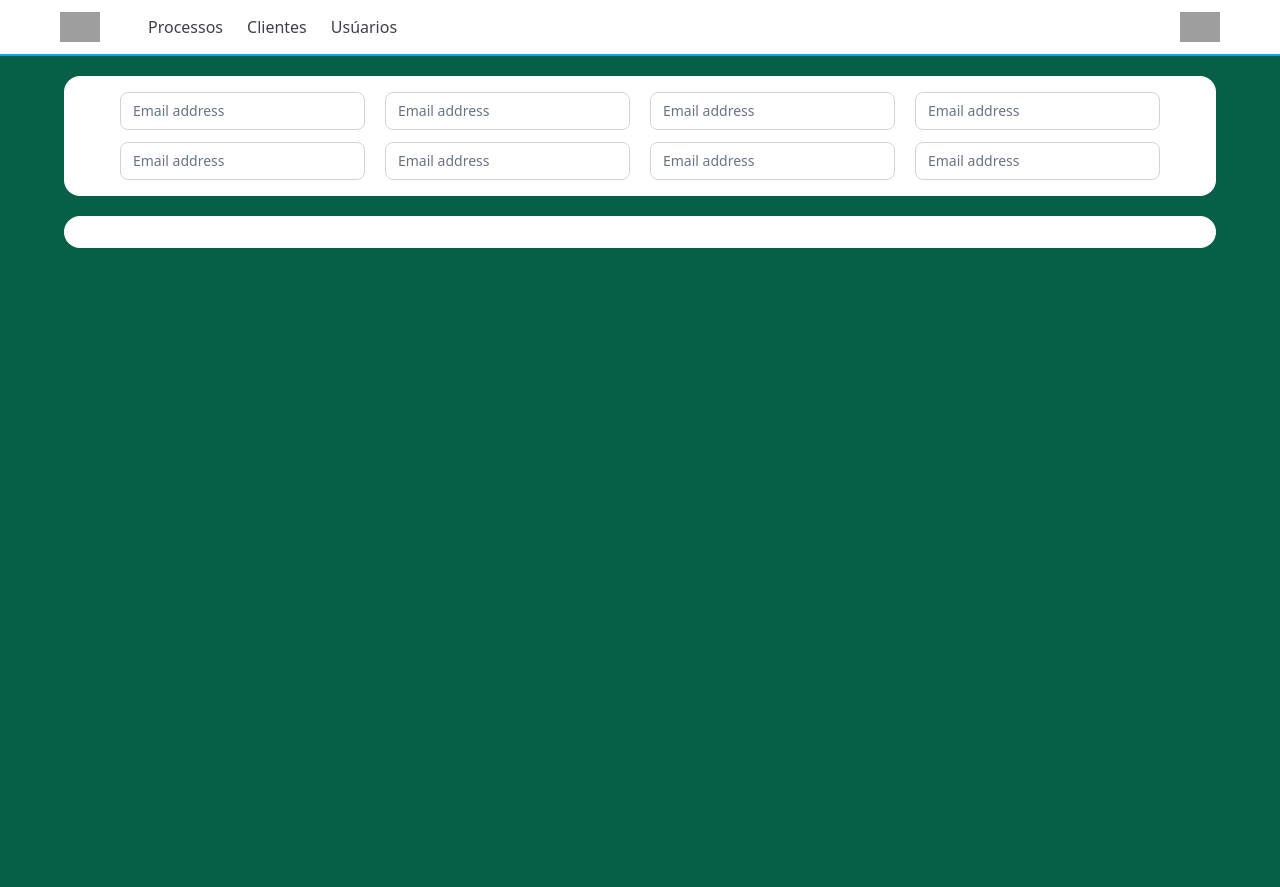
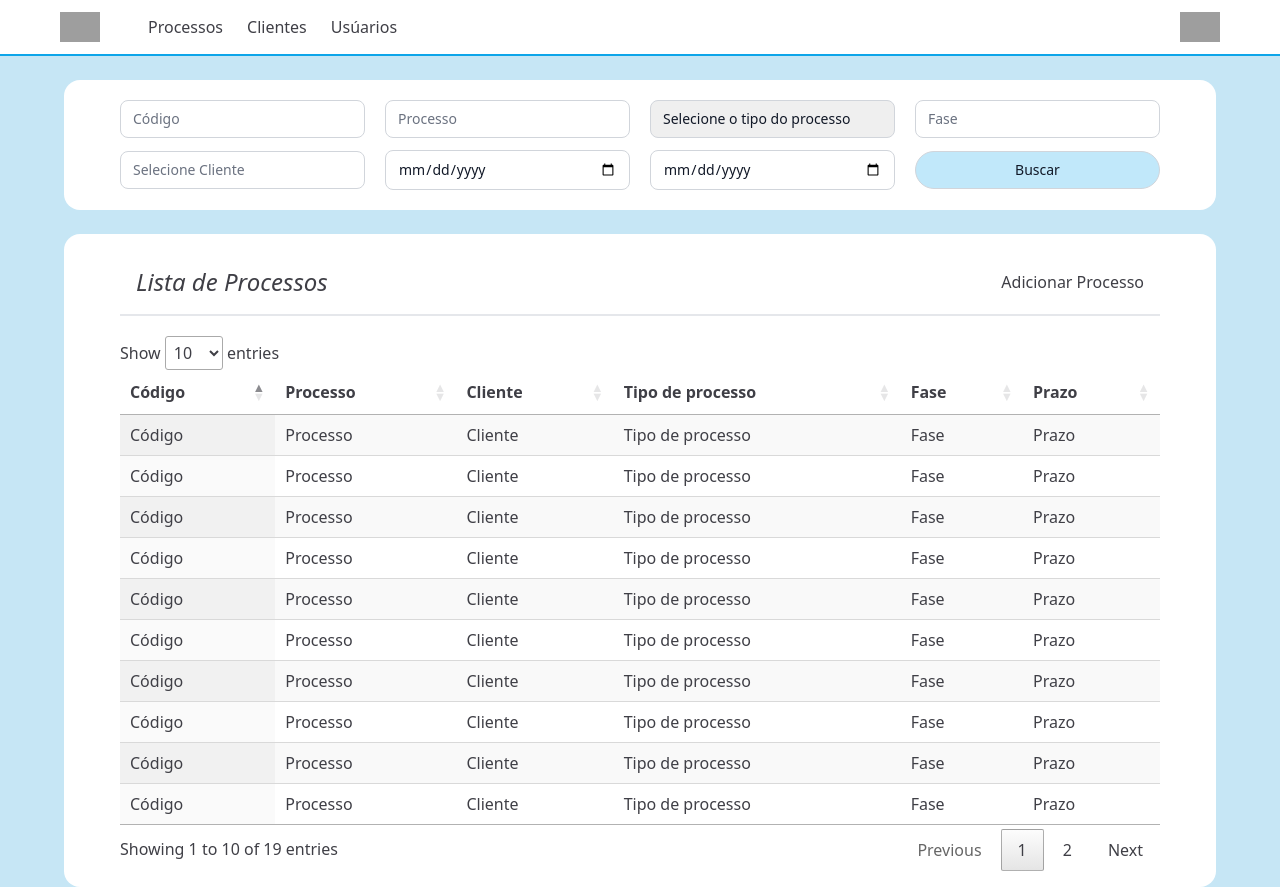
Before and after one commit to KyllderRocha/StartLaw, a PHP site: page / in a window 1280 px wide. Before the commit the page ends 248 px from the top, so only its background shows below. Run offline with PHP 8.4, Linux system fonts and the light colour scheme; some libraries are stand-ins or nearby versions; grey boxes are pictures that could not be loaded.

Commit message:
finalizando a primeira tela

```diff
--- a/index.php
+++ b/index.php
@@ -2,11 +2,15 @@
 <html lang="en">
 <head>
     <meta charset="UTF-8">
-    <meta http-equiv="X-UA-Compatible" content="IE=edge">
     <meta name="viewport" content="width=device-width, initial-scale=1.0">
     <title>Processos</title>
+    <script src="https://cdn.tailwindcss.com"></script>
+    <script src="https://code.jquery.com/jquery-3.6.0.min.js"></script>
+    <link rel="stylesheet" type="text/css" href="https://cdn.datatables.net/1.12.0/css/jquery.dataTables.css">
+    <script type="text/javascript" charset="utf8" src="https://cdn.datatables.net/1.12.0/js/jquery.dataTables.js"></script>
+
 </head>
-    <body class='bg-[#96D5F3]'>
+    <body class='bg-[#c6e6f5] min-h-screen h-fit text-zinc-700'>
 
     <?php
         include('./src/views/indexProcessos.php')
--- a/src/views/indexProcessos.php
+++ b/src/views/indexProcessos.php
@@ -2,72 +2,248 @@
 
 <?php
     include('menu.php')
+    // include('./src/scripts/processo.js')
 ?>
+
+<script src="./src/scripts/processo.js"></script>
     <!-- Processo Index -->
-<div class="bg-emerald-800 w-screen absolute flex flex-col h-full">
+<div class="w-screen relative flex flex-col h-[94.1%]">
     <!--Filtro -->
-    <div class="bg-[#FFFFFF] mx-16 my-5 relative rounded-2xl px-14 py-4">
+    <div class="bg-[#FFFFFF] mx-16 my-6 relative rounded-2xl px-14 py-5">
         <form class="grid grid-cols-4 gap-x-5 gap-y-3" action="#" method="POST">
             <div class="flex items-center">
-                <label for="email-address" class="sr-only">Email address</label>
-                <input id="email-address" name="email" type="email" autocomplete="email" required
+                <label for="codigo" class="sr-only">Código</label>
+                <input id="codigo" name="codigo" type="email" autocomplete="codigo"
                 class="grow appearance-none relative block px-3 py-2 border border-gray-300 placeholder-gray-500
                     text-gray-900 rounded-lg focus:outline-none focus:ring-indigo-500 focus:border-indigo-500 focus:z-10 sm:text-sm"
-                    placeholder="Email address">
+                    placeholder="Código">
             </div>
             <div class="flex items-center">
-                <label for="email-address" class="sr-only">Email address</label>
-                <input id="email-address" name="email" type="email" autocomplete="email" required
+                <label for="processo" class="sr-only">Processo</label>
+                <input id="processo" name="processo" type="text" autocomplete="processo"
                 class="grow appearance-none relative block px-3 py-2 border border-gray-300 placeholder-gray-500
                     text-gray-900 rounded-lg focus:outline-none focus:ring-indigo-500 focus:border-indigo-500 focus:z-10 sm:text-sm"
-                    placeholder="Email address">
+                    placeholder="Processo">
             </div>
             <div class="flex items-center">
-                <label for="email-address" class="sr-only">Email address</label>
-                <input id="email-address" name="email" type="email" autocomplete="email" required
+                <label for="tipoProcesso" class="sr-only">Selecione o tipo do processo</label>
+                <select id="tipoProcesso" name="tipoProcesso" autocomplete="tipoProcesso"
                 class="grow appearance-none relative block px-3 py-2 border border-gray-300 placeholder-gray-500
                     text-gray-900 rounded-lg focus:outline-none focus:ring-indigo-500 focus:border-indigo-500 focus:z-10 sm:text-sm"
-                    placeholder="Email address">
+                    placeholder="Selecione o tipo do processo">
+                    <option value="">Selecione o tipo do processo</option>
+                </select>
             </div>
             <div class="flex items-center">
-                <label for="email-address" class="sr-only">Email address</label>
-                <input id="email-address" name="email" type="email" autocomplete="email" required
+                <label for="fase" class="sr-only">Fase</label>
+                <input id="fase" name="fase" type="text" autocomplete="fase"
                 class="grow appearance-none relative block px-3 py-2 border border-gray-300 placeholder-gray-500
                     text-gray-900 rounded-lg focus:outline-none focus:ring-indigo-500 focus:border-indigo-500 focus:z-10 sm:text-sm"
-                    placeholder="Email address">
+                    placeholder="Fase">
             </div>
             <div class="flex items-center">
-                <label for="email-address" class="sr-only">Email address</label>
-                <input id="email-address" name="email" type="email" autocomplete="email" required
+                <label for="cliente" class="sr-only">Selecione Cliente</label>
+                <input id="cliente" name="cliente" autocomplete="cliente"
                 class="grow appearance-none relative block px-3 py-2 border border-gray-300 placeholder-gray-500
                     text-gray-900 rounded-lg focus:outline-none focus:ring-indigo-500 focus:border-indigo-500 focus:z-10 sm:text-sm"
-                    placeholder="Email address">
+                    placeholder="Selecione Cliente">
             </div>
             <div class="flex items-center">
-                <label for="email-address" class="sr-only">Email address</label>
-                <input id="email-address" name="email" type="email" autocomplete="email" required
+                <label for="dataInicio" class="sr-only">Data de Início</label>
+                <input id="dataInicio" name="dataInicio" type="date" autocomplete="dataInicio"
                 class="grow appearance-none relative block px-3 py-2 border border-gray-300 placeholder-gray-500
                     text-gray-900 rounded-lg focus:outline-none focus:ring-indigo-500 focus:border-indigo-500 focus:z-10 sm:text-sm"
-                    placeholder="Email address">
+                    placeholder="dataInicio">
             </div>
             <div class="flex items-center">
-                <label for="email-address" class="sr-only">Email address</label>
-                <input id="email-address" name="email" type="email" autocomplete="email" required
+                <label for="dataFim" class="sr-only">Data Final</label>
+                <input id="dataFim" name="dataFim" type="date" autocomplete="dataFim"
                 class="grow appearance-none relative block px-3 py-2 border border-gray-300 placeholder-gray-500
                     text-gray-900 rounded-lg focus:outline-none focus:ring-indigo-500 focus:border-indigo-500 focus:z-10 sm:text-sm"
-                    placeholder="Email address">
+                    placeholder="Data Final">
             </div>
             <div class="flex items-center">
-                <label for="email-address" class="sr-only">Email address</label>
-                <input id="email-address" name="email" type="email" autocomplete="email" required
+                <!-- <button id="email" name="email" type="email" autocomplete="email"
                 class="grow appearance-none relative block px-3 py-2 border border-gray-300 placeholder-gray-500
                     text-gray-900 rounded-lg focus:outline-none focus:ring-indigo-500 focus:border-indigo-500 focus:z-10 sm:text-sm"
-                    placeholder="Email address">
+                    placeholder="Email"> -->
+                <button class="grow bg-[#C1E8FA] appearance-none relative block px-3 py-2 border border-gray-300 placeholder-gray-500
+                    text-gray-900 rounded-full focus:outline-none focus:ring-indigo-500 focus:border-indigo-500 focus:z-10 sm:text-sm"
+                    >Buscar</button>
             </div>
         </form>
     </div>
 
-    <div class="bg-[#FFFFFF] mx-16 relative rounded-2xl px-14 py-4 h-min">
-
+    <div class="bg-[#FFFFFF] mx-16 relative rounded-2xl px-14 py-4 h-fit min-h-[80%]">
+        <div class="flex justify-between p-4 border-solid border-0 border-b-2 border-[rgba(113 113 122 0.6)] mb-5 items-center	">
+            <span class="text-2xl italic">Lista de Processos</span>
+            <a href="#">Adicionar Processo</a>
+        </div>
+        <table class="display w-full h-fit min-h-[90%]  relative" id = "TableProcesso">
+            <thead>
+                <tr>
+                    <th>Código</th>
+                    <th>Processo</th>
+                    <th>Cliente</th>
+                    <th>Tipo de processo</th>
+                    <th>Fase</th>
+                    <th>Prazo</th>
+                </tr>
+            </thead>
+            <tbody>
+                <tr>
+                    <td>Código</td>
+                    <td>Processo</td>
+                    <td>Cliente</td>
+                    <td>Tipo de processo</td>
+                    <td>Fase</td>
+                    <td>Prazo</td>
+                </tr>
+                <tr>
+                    <td>Código</td>
+                    <td>Processo</td>
+                    <td>Cliente</td>
+                    <td>Tipo de processo</td>
+                    <td>Fase</td>
+                    <td>Prazo</td>
+                </tr>
+                <tr>
+                    <td>Código</td>
+                    <td>Processo</td>
+                    <td>Cliente</td>
+                    <td>Tipo de processo</td>
+                    <td>Fase</td>
+                    <td>Prazo</td>
+                </tr>
+                <tr>
+                    <td>Código</td>
+                    <td>Processo</td>
+                    <td>Cliente</td>
+                    <td>Tipo de processo</td>
+                    <td>Fase</td>
+                    <td>Prazo</td>
+                </tr>
+                <tr>
+                    <td>Código</td>
+                    <td>Processo</td>
+                    <td>Cliente</td>
+                    <td>Tipo de processo</td>
+                    <td>Fase</td>
+                    <td>Prazo</td>
+                </tr>
+                <tr>
+                    <td>Código</td>
+                    <td>Processo</td>
+                    <td>Cliente</td>
+                    <td>Tipo de processo</td>
+                    <td>Fase</td>
+                    <td>Prazo</td>
+                </tr>
+                <tr>
+                    <td>Código</td>
+                    <td>Processo</td>
+                    <td>Cliente</td>
+                    <td>Tipo de processo</td>
+                    <td>Fase</td>
+                    <td>Prazo</td>
+                </tr>
+                <tr>
+                    <td>Código</td>
+                    <td>Processo</td>
+                    <td>Cliente</td>
+                    <td>Tipo de processo</td>
+                    <td>Fase</td>
+                    <td>Prazo</td>
+                </tr>
+                <tr>
+                    <td>Código</td>
+                    <td>Processo</td>
+                    <td>Cliente</td>
+                    <td>Tipo de processo</td>
+                    <td>Fase</td>
+                    <td>Prazo</td>
+                </tr>
+                <tr>
+                    <td>Código</td>
+                    <td>Processo</td>
+                    <td>Cliente</td>
+                    <td>Tipo de processo</td>
+                    <td>Fase</td>
+                    <td>Prazo</td>
+                </tr>
+                <tr>
+                    <td>Código</td>
+                    <td>Processo</td>
+                    <td>Cliente</td>
+                    <td>Tipo de processo</td>
+                    <td>Fase</td>
+                    <td>Prazo</td>
+                </tr>
+                <tr>
+                    <td>Código</td>
+                    <td>Processo</td>
+                    <td>Cliente</td>
+                    <td>Tipo de processo</td>
+                    <td>Fase</td>
+                    <td>Prazo</td>
+                </tr>
+                <tr>
+                    <td>Código</td>
+                    <td>Processo</td>
+                    <td>Cliente</td>
+                    <td>Tipo de processo</td>
+                    <td>Fase</td>
+                    <td>Prazo</td>
+                </tr>
+                <tr>
+                    <td>Código</td>
+                    <td>Processo</td>
+                    <td>Cliente</td>
+                    <td>Tipo de processo</td>
+                    <td>Fase</td>
+                    <td>Prazo</td>
+                </tr>
+                <tr>
+                    <td>Código</td>
+                    <td>Processo</td>
+                    <td>Cliente</td>
+                    <td>Tipo de processo</td>
+                    <td>Fase</td>
+                    <td>Prazo</td>
+                </tr>
+                <tr>
+                    <td>Código</td>
+                    <td>Processo</td>
+                    <td>Cliente</td>
+                    <td>Tipo de processo</td>
+                    <td>Fase</td>
+                    <td>Prazo</td>
+                </tr>
+                <tr>
+                    <td>Código</td>
+                    <td>Processo</td>
+                    <td>Cliente</td>
+                    <td>Tipo de processo</td>
+                    <td>Fase</td>
+                    <td>Prazo</td>
+                </tr>
+                <tr>
+                    <td>Código</td>
+                    <td>Processo</td>
+                    <td>Cliente</td>
+                    <td>Tipo de processo</td>
+                    <td>Fase</td>
+                    <td>Prazo</td>
+                </tr>
+                <tr>
+                    <td>Código</td>
+                    <td>Processo</td>
+                    <td>Cliente</td>
+                    <td>Tipo de processo</td>
+                    <td>Fase</td>
+                    <td>Prazo</td>
+                </tr>
+            </tbody>
+        </table>
     </div>
 </div>
--- a/src/views/menu.php
+++ b/src/views/menu.php
@@ -1,7 +1,6 @@
 
-<script src="https://cdn.tailwindcss.com"></script>
 
-<div class="bg-[#FFFFFF] text-zinc-700 flex px-[3.75rem] space-x-12 justify-items-center items-center h-14 border-solid border-0 border-b-2 border-sky-500">
+<div class="relative bg-[#FFFFFF] text-zinc-700 flex px-[3.75rem] space-x-12 justify-items-center items-center h-14 border-solid border-0 border-b-2 border-sky-500">
     <div class="Logo">
         <img src="https://advocaciatrento.adv.br/wp-content/uploads/2020/12/LOGO.png" alt="" width="40" height="40">
     </div>
```
Also changed, not shown: src/scripts/processo.js (added, +10 -0 lines).
